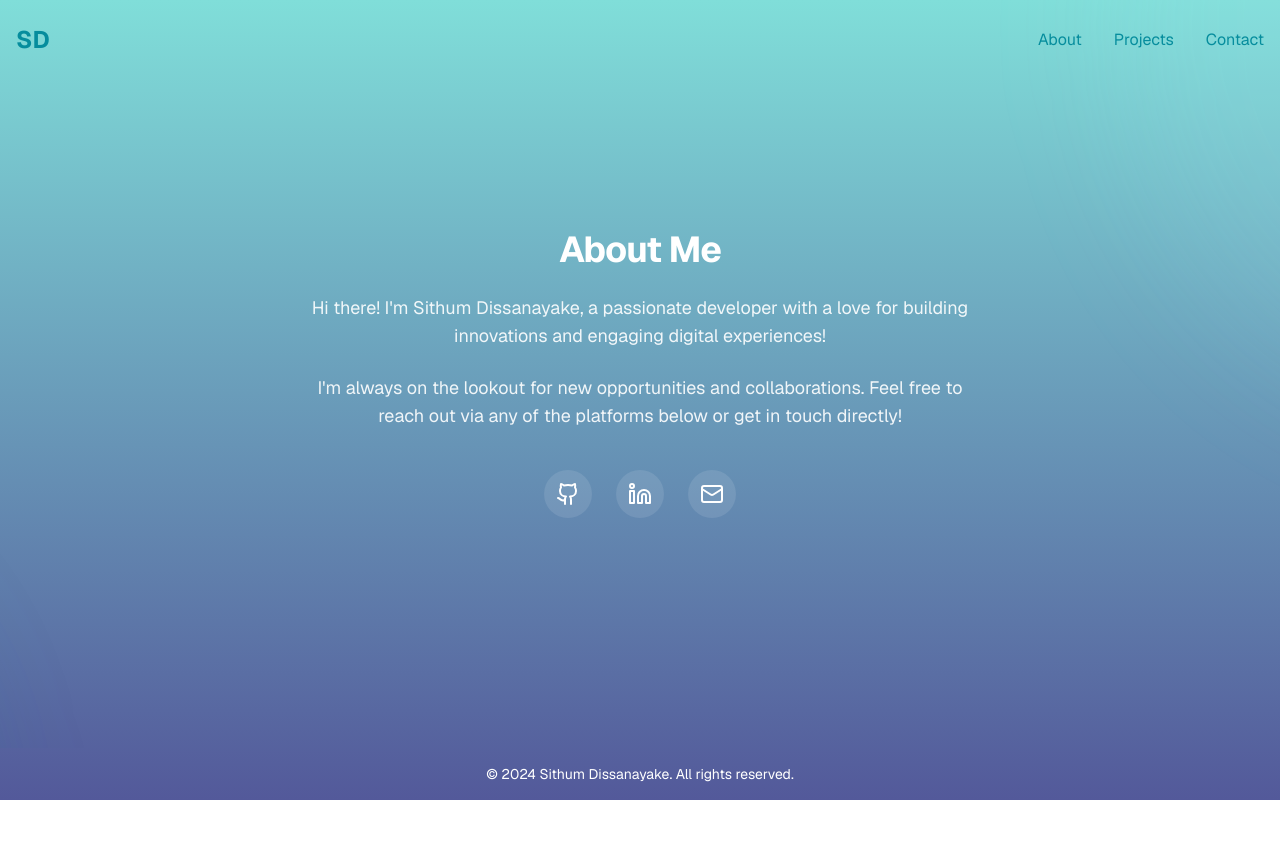
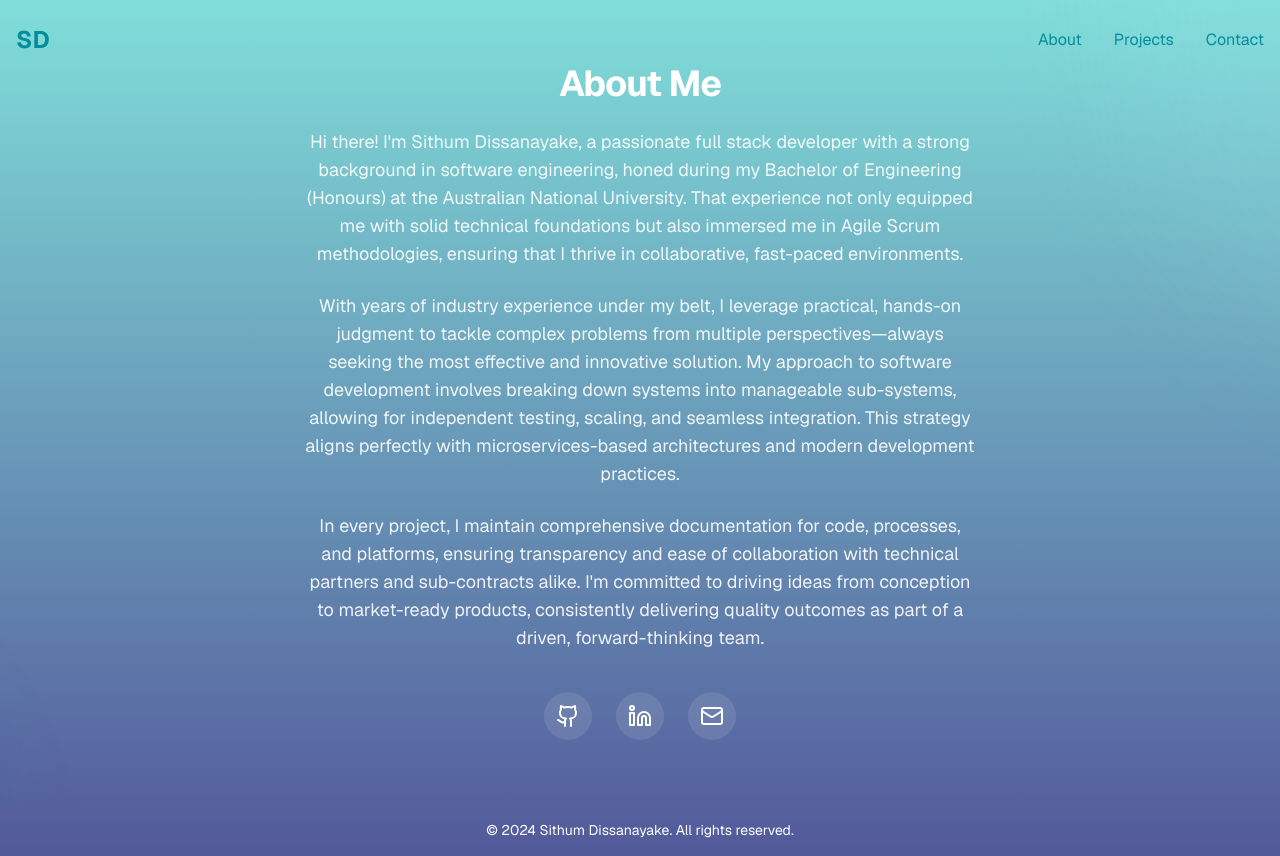
Before and after one commit to SithumDissanayake/mainWebsite, a Next.js app: page /about in a window 1280 px wide. Before the commit the page ends 800 px from the top, so only its background shows below. Built offline with nearby package versions, Linux system fonts and the light colour scheme.

Commit message:
[main] updating text

```diff
--- a/src/app/about/page.tsx
+++ b/src/app/about/page.tsx
@@ -16,15 +16,14 @@ export default function AboutPage() {
                     <div className="text-center space-y-6">
                         <h1 className="text-4xl font-bold tracking-tight">About Me</h1>
                         <p className="text-lg text-white/90">
-                            Hi there! I&#39;m Sithum Dissanayake, a passionate developer with a
-                            love for building innovations and engaging digital experiences!
+                            Hi there! I&#39;m Sithum Dissanayake, a passionate full stack developer with a strong background in software engineering, honed during my Bachelor of Engineering (Honours) at the Australian National University. That experience not only equipped me with solid technical foundations but also immersed me in Agile Scrum methodologies, ensuring that I thrive in collaborative, fast-paced environments.
                         </p>
                         <p className="text-lg text-white/90">
-                            I&#39;m always on the lookout for new opportunities and
-                            collaborations. Feel free to reach out via any of the platforms below
-                            or get in touch directly!
+                            With years of industry experience under my belt, I leverage practical, hands-on judgment to tackle complex problems from multiple perspectives—always seeking the most effective and innovative solution. My approach to software development involves breaking down systems into manageable sub-systems, allowing for independent testing, scaling, and seamless integration. This strategy aligns perfectly with microservices-based architectures and modern development practices.
                         </p>
-
+                        <p className="text-lg text-white/90">
+                            In every project, I maintain comprehensive documentation for code, processes, and platforms, ensuring transparency and ease of collaboration with technical partners and sub-contracts alike. I&#39;m committed to driving ideas from conception to market-ready products, consistently delivering quality outcomes as part of a driven, forward-thinking team.
+                        </p>
                         {/* Social Icons */}
                         <div className="flex justify-center gap-6 pt-4">
                             <Link
--- a/src/app/page.tsx
+++ b/src/app/page.tsx
@@ -22,9 +22,7 @@ export default function HomePage() {
                             <span className="text-[#AEECEF]">Sithum</span> Dissanayake
                         </h1>
                         <p className="mb-12 text-lg text-white/90">
-                            Crafting elegant solutions through code. Specialized in building
-                            exceptional digital experiences that combine innovation with
-                            user-centric design.
+                            A 1% improvement everyday means a 365% improvement yearly
                         </p>
                         <div className="flex justify-center gap-6 md:justify-start">
                             <Link
```
